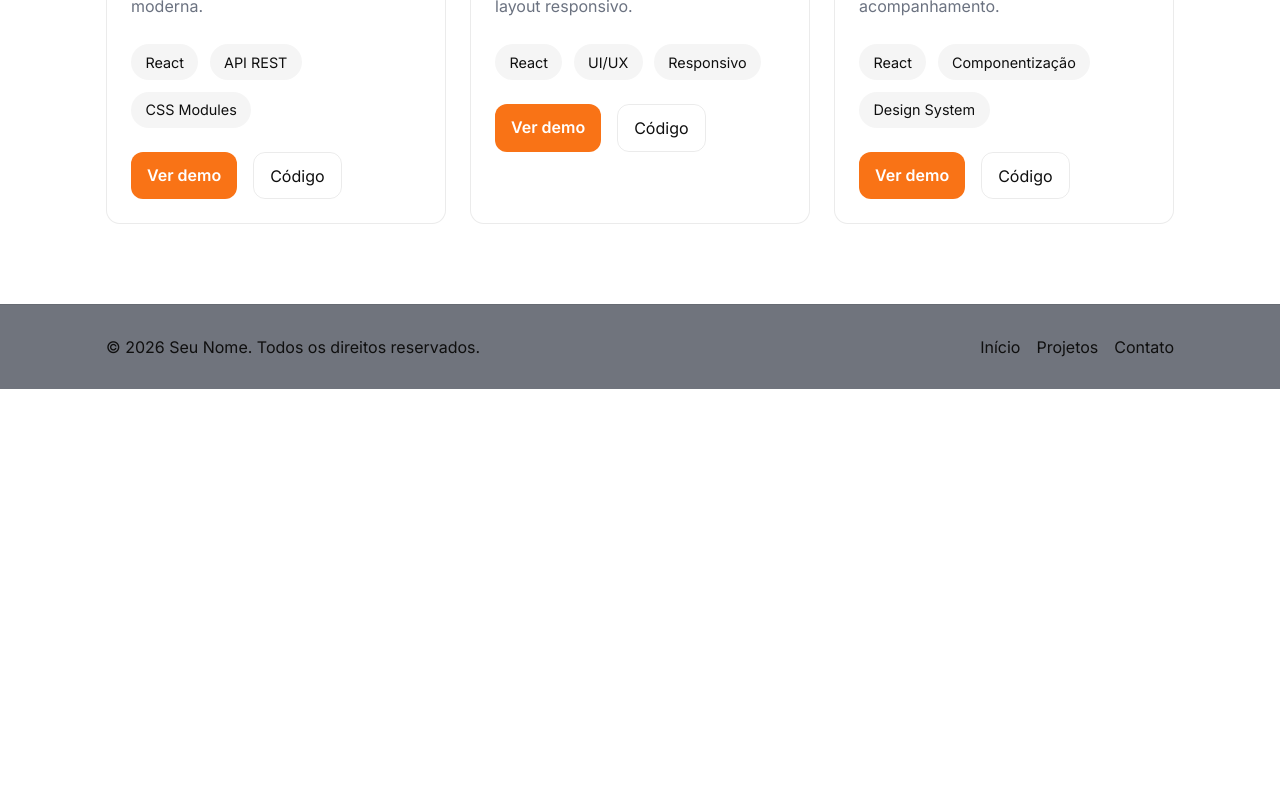
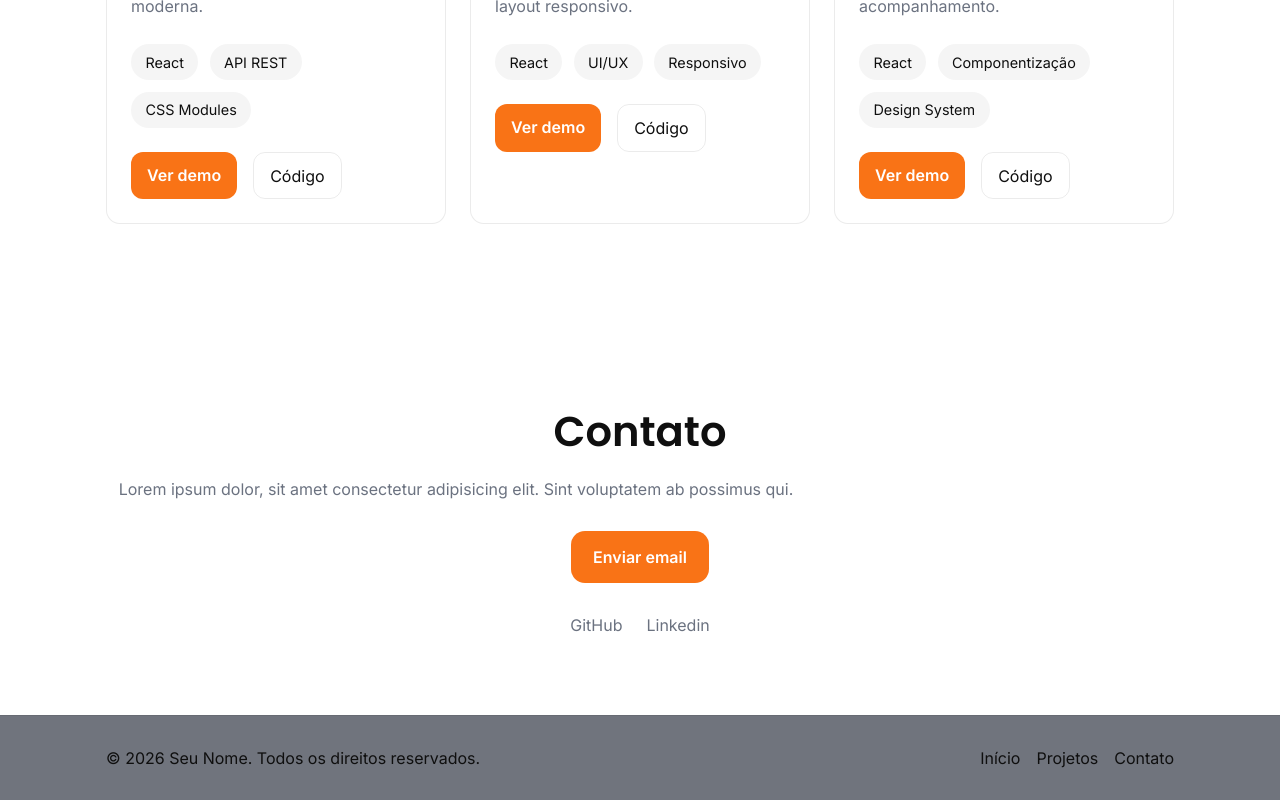
Before and after one commit to marcoshjunior/Meu-Portifolio-React, a React (Vite) app in the folder portifolio-react/: page / in a window 1280 px wide. Shown: the part 2664-3464 px from the top of the page. Before the commit the page ends 3053 px from the top, so only its background shows below. Built offline with nearby package versions, Linux system fonts and the light colour scheme.

Commit message:
seção de contato

```diff
--- a/portifolio-react/src/components/Contact/Contact.jsx
+++ b/portifolio-react/src/components/Contact/Contact.jsx
@@ -1,5 +1,29 @@
 import styles from "./Contact.module.css";
+import { profile } from "../../data/portifolio";
 
 export default function Contact() {
-  return;
+  return (
+    <section id="contato" className="section">
+      <div className={`container ${styles.container}`}>
+        <h2 className="sectionTitle">Contato</h2>
+        <p className="sectionSubtitle">
+          Lorem ipsum dolor, sit amet consectetur adipisicing elit. Sint
+          voluptatem ab possimus qui.
+        </p>
+
+        <a href={`malito: ${profile.email}`} className={styles.emailButton}>
+          Enviar email
+        </a>
+
+        <div className={styles.links}>
+          <a href={profile.github} target="_blank" rel="noreferrer">
+            GitHub
+          </a>
+          <a href={profile.linkedin} target="_blank" rel="noreferrer">
+            Linkedin
+          </a>
+        </div>
+      </div>
+    </section>
+  );
 }
--- a/portifolio-react/src/components/Contact/Contact.module.css
+++ b/portifolio-react/src/components/Contact/Contact.module.css
@@ -0,0 +1,36 @@
+@import "../../styles/globals.css";
+
+.container {
+  text-align: center;
+}
+
+.emailButton {
+  display: inline-flex;
+  align-items: center;
+  justify-content: center;
+  background: var(--primary);
+  color: white;
+  padding: 1rem 1.4rem;
+  border-radius: var(--radius);
+  font-weight: 600;
+  transition: 0.25s ease;
+}
+.emailButton:hover {
+  background: var(--primary-hover);
+  transform: translateY(-2px);
+}
+
+.links {
+  display: flex;
+  justify-content: center;
+  gap: 1.5rem;
+  margin-top: 2rem;
+  flex-wrap: wrap;
+}
+.links a {
+  color: var(--text-muted);
+  transition: 0.2s ease;
+}
+.links a:hover {
+  color: var(--primary);
+}
```
